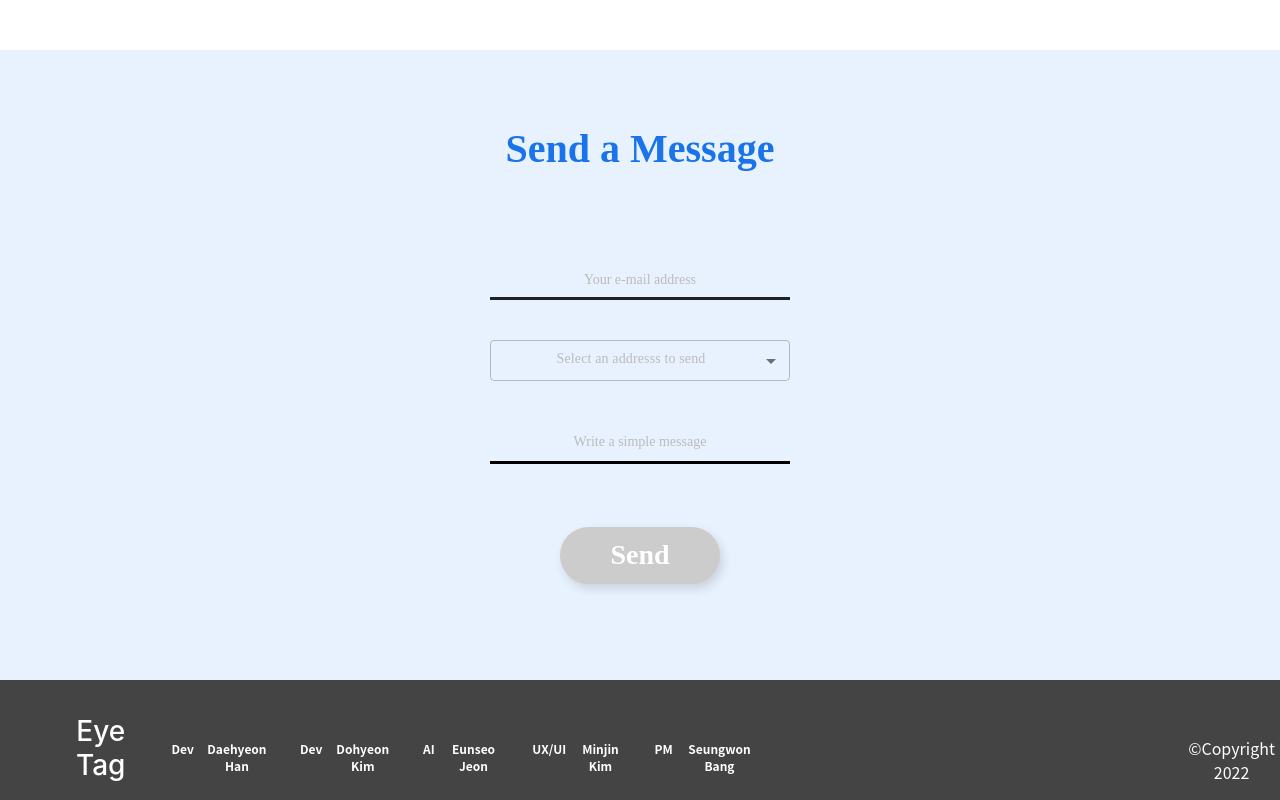
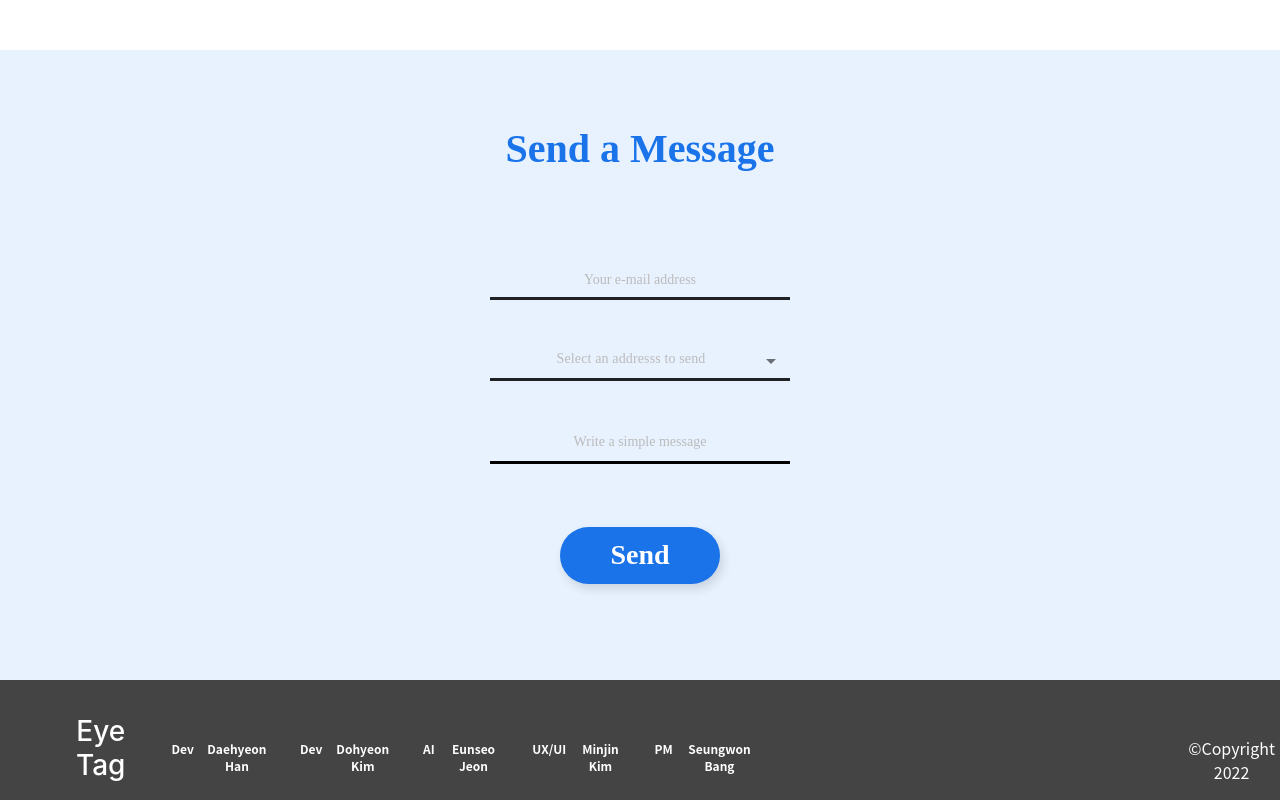
Before and after one commit to gkseogus/HallymCapStone, a React (Create React App) app: page /contact in a window 1280 px wide. Shown: the part 900-1700 px from the top of the page. Built offline with nearby package versions, Linux system fonts and the light colour scheme; a web font is replaced by a local one.

Commit message:
20221120 apply to new content style

```diff
--- a/src/components/Contact/ContactSend/indexStyle.css
+++ b/src/components/Contact/ContactSend/indexStyle.css
@@ -50,9 +50,21 @@
 
     color: #ffffff;
 
-    background: #cccccc;
+    background: #1A73E8;
     box-shadow: 3px 5px 10px rgba(32, 33, 36, 0.15);
     border-radius: 100px;
     border: none;
 
 }
+.select2 fieldset{
+  border: none !important;
+  border-bottom: 3px solid #202124 !important;
+  border-radius: 0 !important;
+  ;
+}
+
+button:hover{
+  cursor: pointer;
+  background-color: #1250A2;
+  transition-duration: 0.17s;
+}
```
